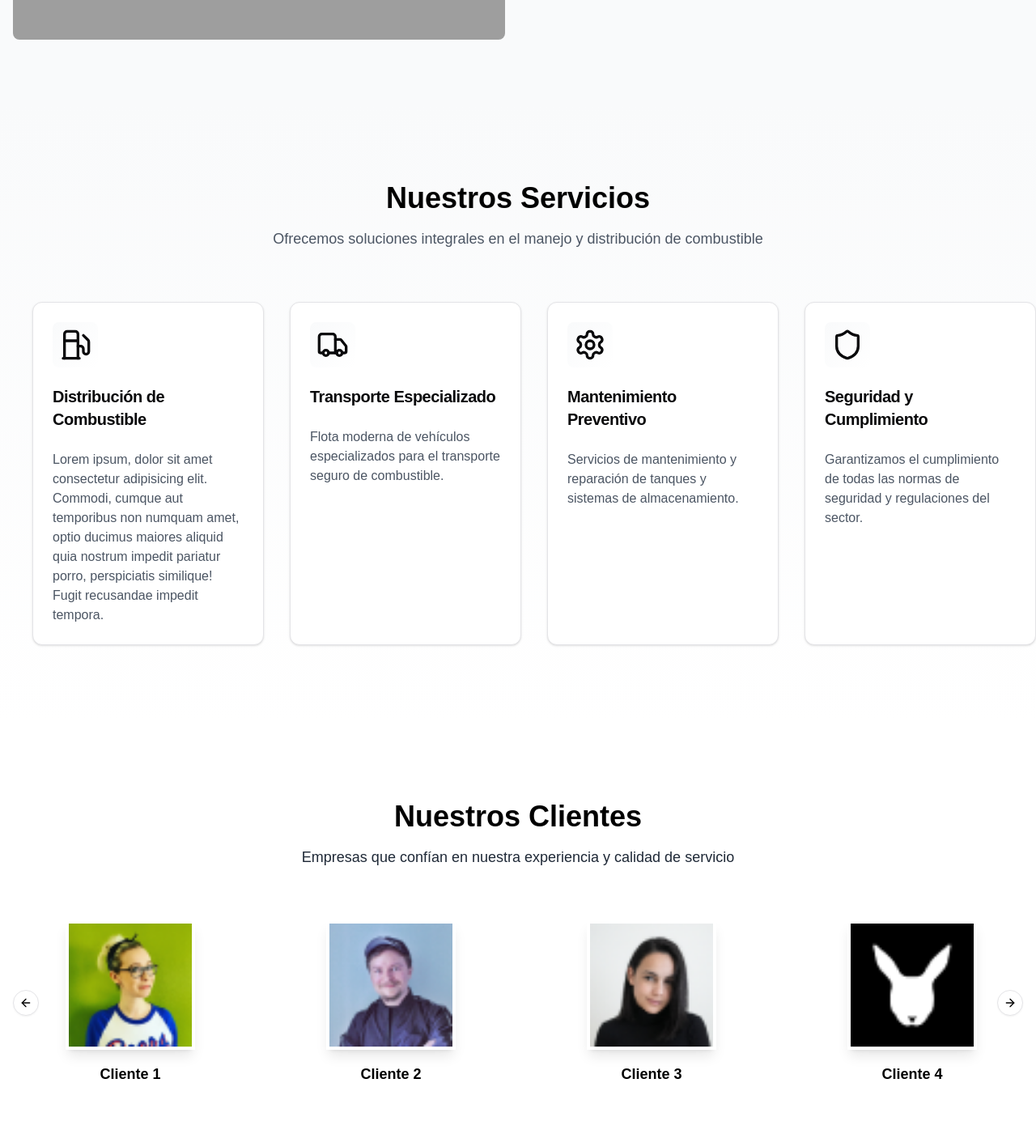
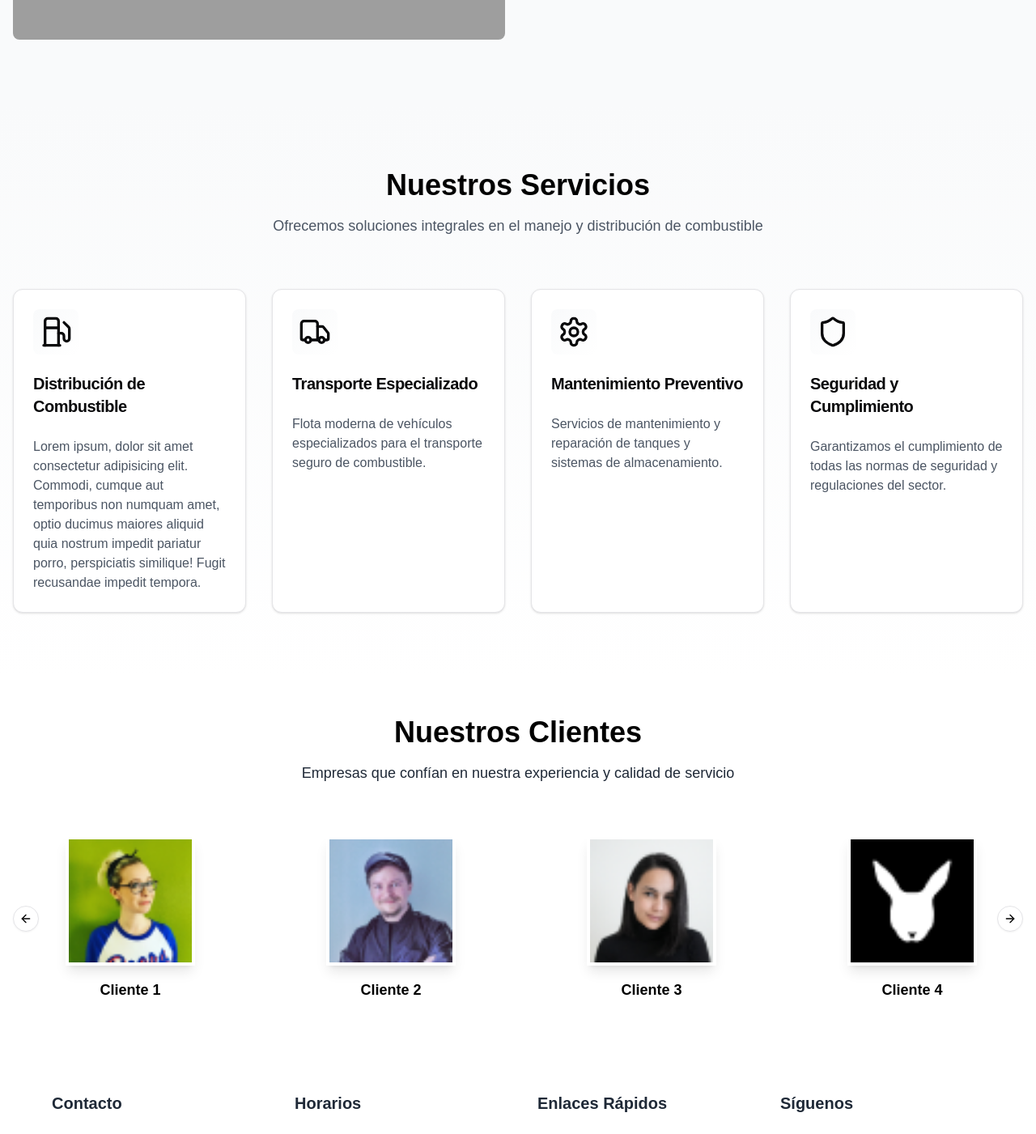
Before and after one commit to Jhonats/casalaromana-demo, a Next.js app: page / in a window 1280 px wide. Shown: the part 1640-3041 px from the top of the page at 81% size. Built offline with nearby package versions, Linux system fonts and the light colour scheme; grey boxes are pictures that could not be loaded.

Commit message:
fixing align of the content of the page

```diff
--- a/src/app/components/Home/Clients.tsx
+++ b/src/app/components/Home/Clients.tsx
@@ -59,8 +59,8 @@ const clients = [
 
 export default function Clients() {
   return (
-    <section id="clients" className="py-24 bg-muted">
-      <div className="container">
+    <section id="clients" className="py-12 bg-muted">
+      <div className="relative">
         <motion.div
           initial={{ opacity: 0, y: 20 }}
           whileInView={{ opacity: 1, y: 0 }}
--- a/src/app/components/Home/Footer.tsx
+++ b/src/app/components/Home/Footer.tsx
@@ -36,7 +36,7 @@ const footerItems = [
 export default function Footer() {
   return (
     <footer className="relative bg-primary text-gray-800">
-      <div className="container p-16">
+      <div className="relative p-16">
         <div className="grid gap-12 md:grid-cols-2 lg:grid-cols-4">
           <motion.div
             initial={{ opacity: 0, y: 20 }}
--- a/src/app/components/Home/Hero.tsx
+++ b/src/app/components/Home/Hero.tsx
@@ -39,7 +39,7 @@ export default function Hero() {
                     className="relative flex h-full flex-col items-center justify-center text-white"
                   >
                     <ClrLogo />
-                    <h2 className="mt-6 max-w-[600px] text-5xl md:text-3xl sm:text-xl text-gray-300 text-center px-4">
+                    <h2 className="mt-6 max-w-[600px] text-4xl md:text-3xl sm:text-4xl text-gray-300 text-center px-4">
                       Líderes en distribución y almacenamiento de combustible
                       con más de 20 años de experiencia
                     </h2>
--- a/src/app/components/Home/Services.tsx
+++ b/src/app/components/Home/Services.tsx
@@ -62,9 +62,9 @@ export default function Services() {
   return (
     <section
       id="services"
-      className="py-24 bg-gradient-to-b from-gray-50 to-white"
+      className="py-20 bg-gradient-to-b from-gray-50 to-white"
     >
-      <div className="container">
+      <div className="relative">
         <motion.div
           initial={{ opacity: 0, y: 20 }}
           whileInView={{ opacity: 1, y: 0 }}
@@ -85,7 +85,7 @@ export default function Services() {
           initial="hidden"
           whileInView="visible"
           viewport={{ once: true }}
-          className="grid gap-8 md:grid-cols-2 lg:grid-cols-4 ml-10"
+          className="grid gap-8 md:grid-cols-2 lg:grid-cols-4 px-4"
         >
           {services.map((service, index) => (
             <motion.div key={index} variants={cardVariants}>
```
